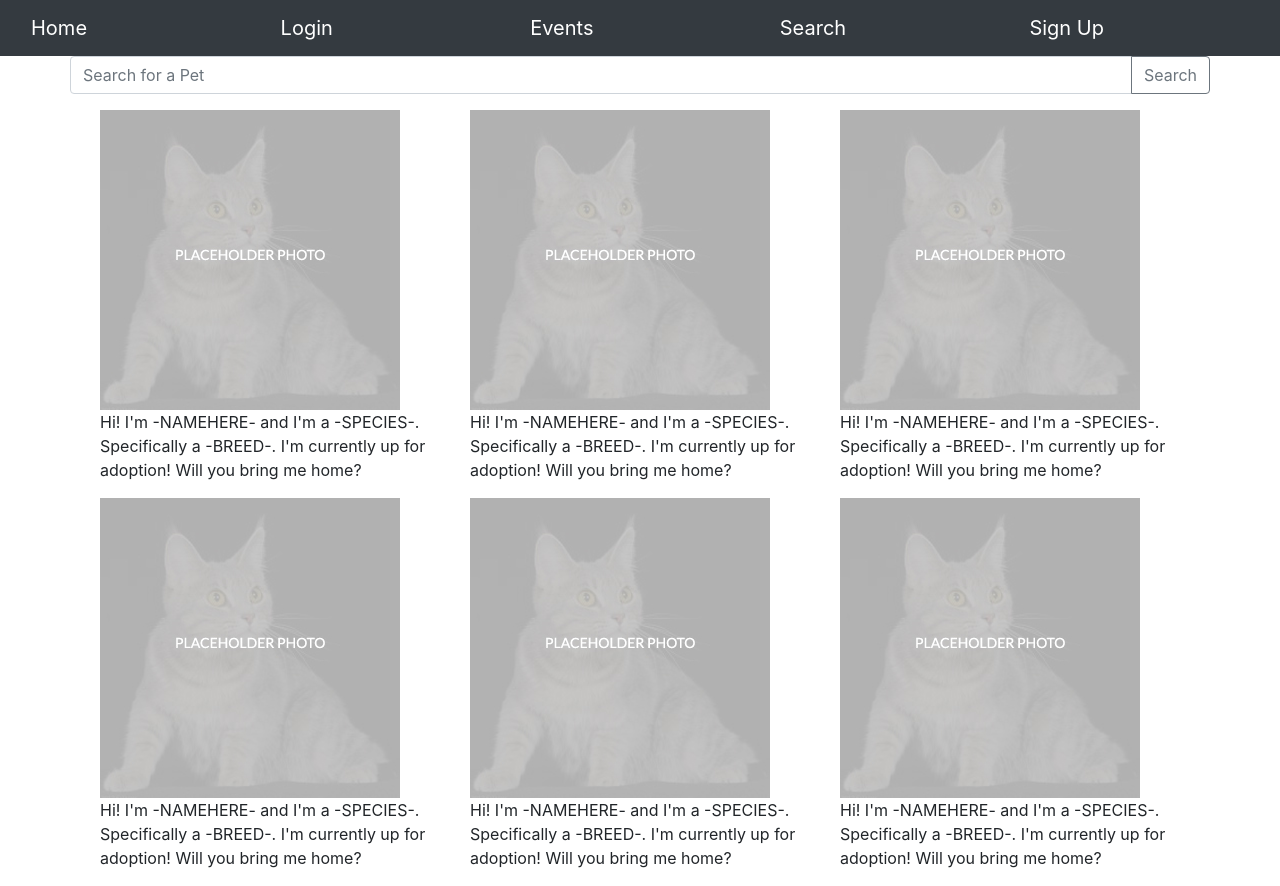
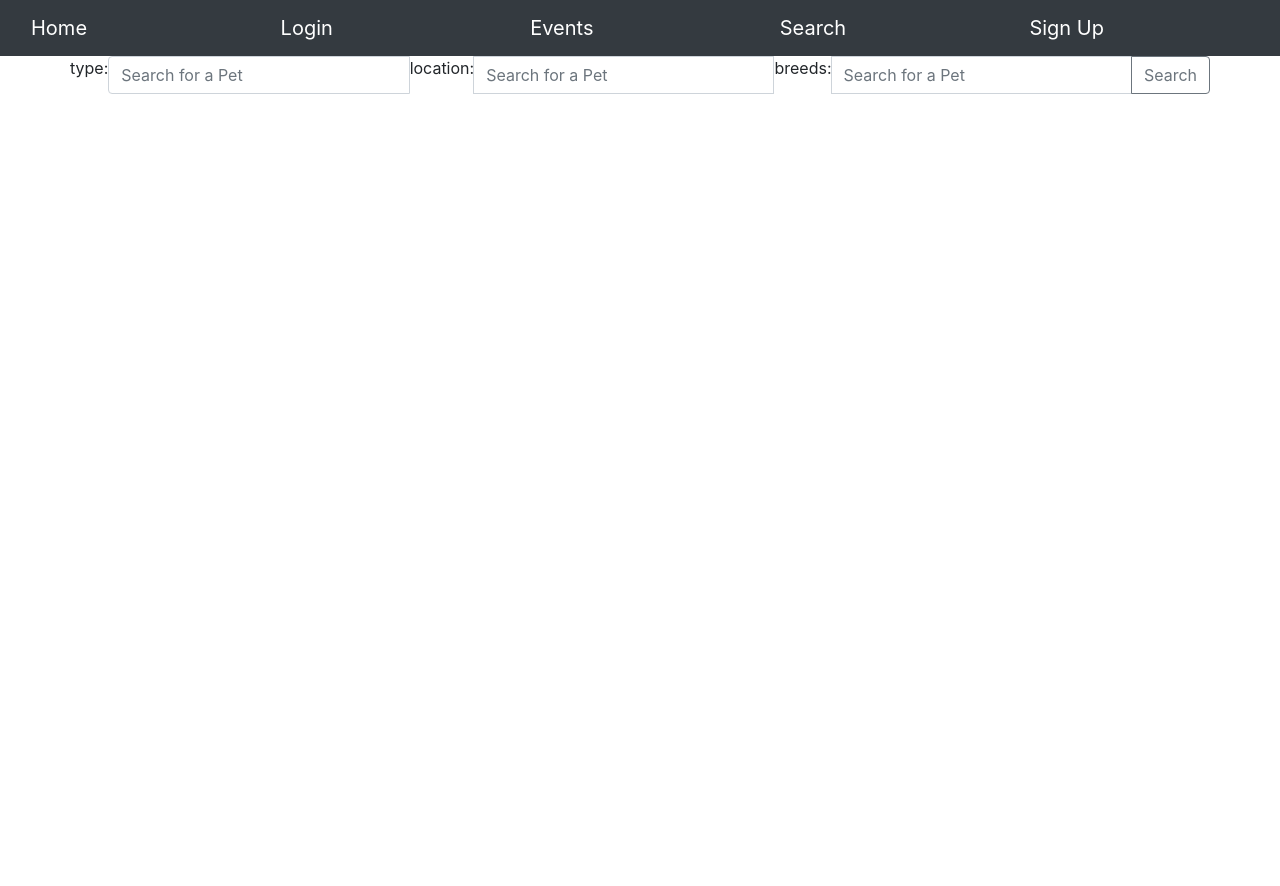
Before and after one commit to noctuakitty/petsearch, a React (Create React App) app in the folder client/: page /search in a window 1280 px wide. After the commit the page ends 800 px from the top, so only its background shows below. Built offline with nearby package versions, Linux system fonts and the light colour scheme.

Commit message:
saving changes made in order to make the search page work. Next is styiling.

```diff
--- a/client/src/App.js
+++ b/client/src/App.js
@@ -15,21 +15,21 @@ import SignUp from './components/pages/SignUp';
 function App() {
   return (
     <Router>
-      <nav class="navbar navbar-expand-lg navbar-dark bg-dark justify-content-center">
-        <div class="container">
-        <a class="navbar-brand" href="/">Home</a>
+      <nav className="navbar navbar-expand-lg navbar-dark bg-dark justify-content-center">
+        <div className="container">
+        <a className="navbar-brand" href="/">Home</a>
         </div>
-        <div class="container">
-        <a class="navbar-brand" href="/login">Login</a>
+        <div className="container">
+        <a className="navbar-brand" href="/login">Login</a>
         </div>
-        <div class="container">
-        <a class="navbar-brand" href="/events">Events</a>
+        <div className="container">
+        <a className="navbar-brand" href="/events">Events</a>
         </div>
-        <div class="container">
-        <a class="navbar-brand" href="/search">Search</a>
+        <div className="container">
+        <a className="navbar-brand" href="/search">Search</a>
         </div>
-        <div class="container">
-        <a class="navbar-brand" href="/signup">Sign Up</a>
+        <div className="container">
+        <a className="navbar-brand" href="/signup">Sign Up</a>
         </div>
       </nav>
 
--- /dev/null
+++ b/client/src/components/PetCard.js
@@ -0,0 +1,22 @@
+import React from "react"
+
+function PetCard(props) {
+    console.log(props);
+    return (
+
+        <div className="row">
+            <div className="col-md-4">
+                <div>
+                    <img src={
+                        props.image
+                    }></img>
+                    <p>
+                        Hi! I'm {props.name} and I'm a {props.species}. Specifically a {props.breeds}. I'm currently up for adoption! Will you bring me home?
+                                    </p>
+                </div>
+            </div>
+        </div>
+    )
+}
+
+export default PetCard;
--- a/client/src/components/pages/Search.js
+++ b/client/src/components/pages/Search.js
@@ -1,73 +1,68 @@
 import React, { Component } from "react";
+import API from "../../utils/api"
+import PetCard from "../PetCard";
 
 class Search extends Component {
+
+    state = {
+        type: "",
+        location: "",
+        breeds: "",
+        pets: []
+    }
+
+    handleInputChange = event => {
+        const { name, value } = event.target;
+        this.setState({
+            [name]: value
+        });
+    };
+
+    handleFormSubmit = event => {
+        event.preventDefault()
+        if (this.state.type && this.state.location && this.state.breeds) {
+            API.getPetFinder({
+                type: this.state.type,
+                location: this.state.location,
+                breeds: this.state.breeds
+            }).then(res => {
+                console.log(res.data.animals);
+                let array = [];
+                for (let i = 0; i < res.data.animals.length; i++) {
+                    array.push(res.data.animals[i])
+                }; console.log(array)
+                this.setState({ pets: array })
+            })
+        }
+    }
+
     render() {
         return (
             <div className="container">
                 <div className="row">
                     <div class="input-group mb-3">
-                        <input type="text" class="form-control" placeholder="Search for a Pet" aria-label="Search" aria-describedby="button-addon2"></input>
+                        type:
+                        <input type="text" class="form-control" placeholder="Search for a Pet" aria-label="type" aria-describedby="button-addon2" onChange={this.handleInputChange} value={this.state.type} name="type"></input>
+
+                        location:
+                        <input type="text" class="form-control" placeholder="Search for a Pet" aria-label="location" aria-describedby="button-addon2" onChange={this.handleInputChange} value={this.state.location} name="location"></input>
+
+                        breeds:
+                        <input type="text" class="form-control" placeholder="Search for a Pet" aria-label="breeds" aria-describedby="button-addon2" onChange={this.handleInputChange} value={this.state.breeds} name="breeds"></input>
+
                         <div class="input-group-append">
-                            <button class="btn btn-outline-secondary" type="button" id="button-addon2">Search</button>
+                            <button onClick={this.handleFormSubmit} class="btn btn-outline-secondary" type="button" id="button-addon2">Search</button>
                         </div>
                     </div>
                 </div>
                 <div className="container">
-                    <div className="row">
-                        <div className="col-md-4">
-                            <div>
-                                <img src="placeholder-300x300.jpg"></img>
-                                <p>
-                                    Hi! I'm -NAMEHERE- and I'm a -SPECIES-. Specifically a -BREED-. I'm currently up for adoption! Will you bring me home?
-                                    </p>
-                            </div>
-                        </div>
-                        <div className="col-md-4">
-                            <div>
-                                <img src="placeholder-300x300.jpg"></img>
-                                <p>
-                                    Hi! I'm -NAMEHERE- and I'm a -SPECIES-. Specifically a -BREED-. I'm currently up for adoption! Will you bring me home?
-                                    </p>
-                            </div>
-                        </div>
-                        <div className="col-md-4">
-                            <div>
-                                <img src="placeholder-300x300.jpg"></img>
-                                <p>
-                                    Hi! I'm -NAMEHERE- and I'm a -SPECIES-. Specifically a -BREED-. I'm currently up for adoption! Will you bring me home?
-                                    </p>
-                            </div>
-                        </div>
-                    </div>
+                    {this.state.pets.map(pet => (
+                        <PetCard name={pet.name} species={pet.species} breeds={pet.breeds.primary} />
+                        // <PetCard name={pet.name} image={pet.primary_photo_cropped} species={pet.type} breeds={pet.breeds} />
+
+                    ))}
                 </div>
-                <div className="container">
-                    <div className="row">
-                        <div className="col-md-4">
-                            <div>
-                                <img src="placeholder-300x300.jpg"></img>
-                                <p>
-                                    Hi! I'm -NAMEHERE- and I'm a -SPECIES-. Specifically a -BREED-. I'm currently up for adoption! Will you bring me home?
-                                    </p>
-                            </div>
-                        </div>
-                        <div className="col-md-4">
-                            <div>
-                                <img src="placeholder-300x300.jpg"></img>
-                                <p>
-                                    Hi! I'm -NAMEHERE- and I'm a -SPECIES-. Specifically a -BREED-. I'm currently up for adoption! Will you bring me home?
-                                    </p>
-                            </div>
-                        </div>
-                        <div className="col-md-4">
-                            <div>
-                                <img src="placeholder-300x300.jpg"></img>
-                                <p>
-                                    Hi! I'm -NAMEHERE- and I'm a -SPECIES-. Specifically a -BREED-. I'm currently up for adoption! Will you bring me home?
-                                    </p>
-                            </div>
-                        </div>
-                    </div>
-                </div>
+
             </div>
         )
     }
```
